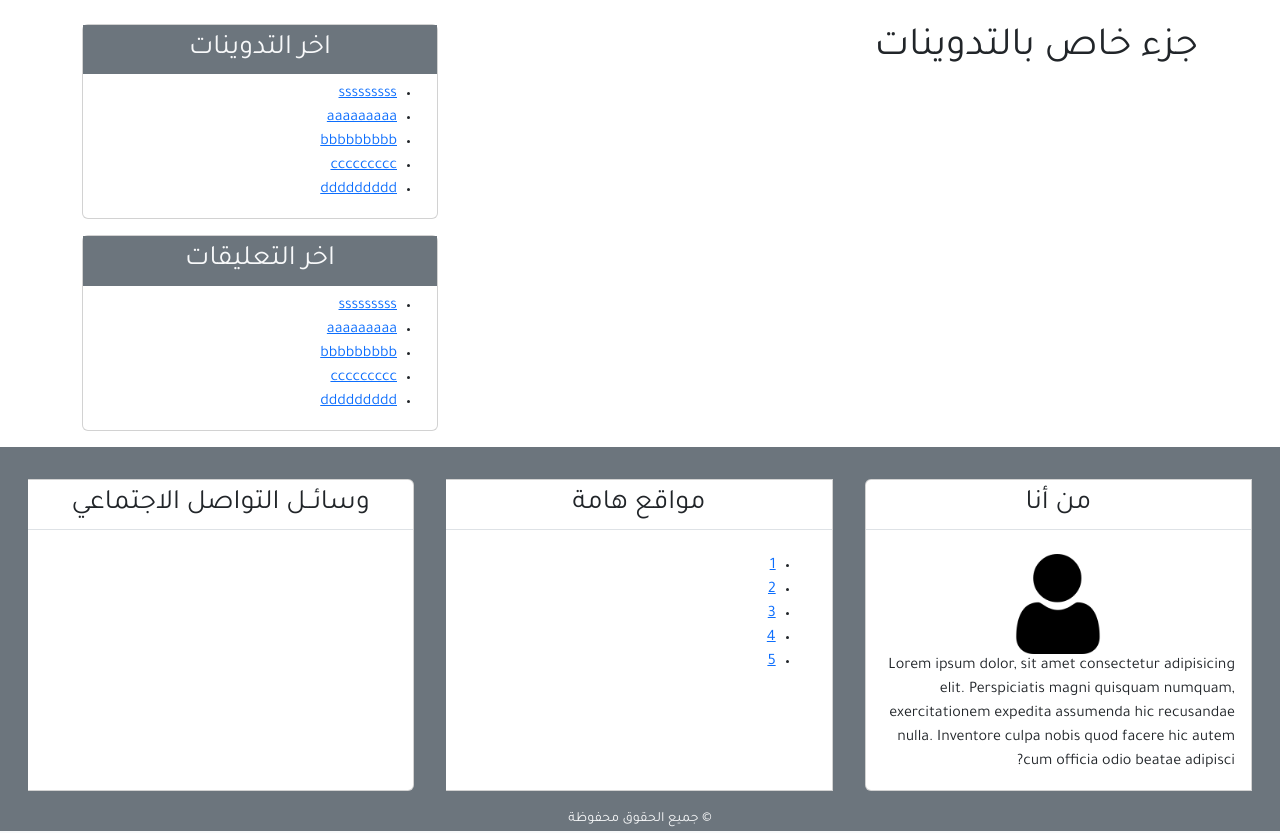
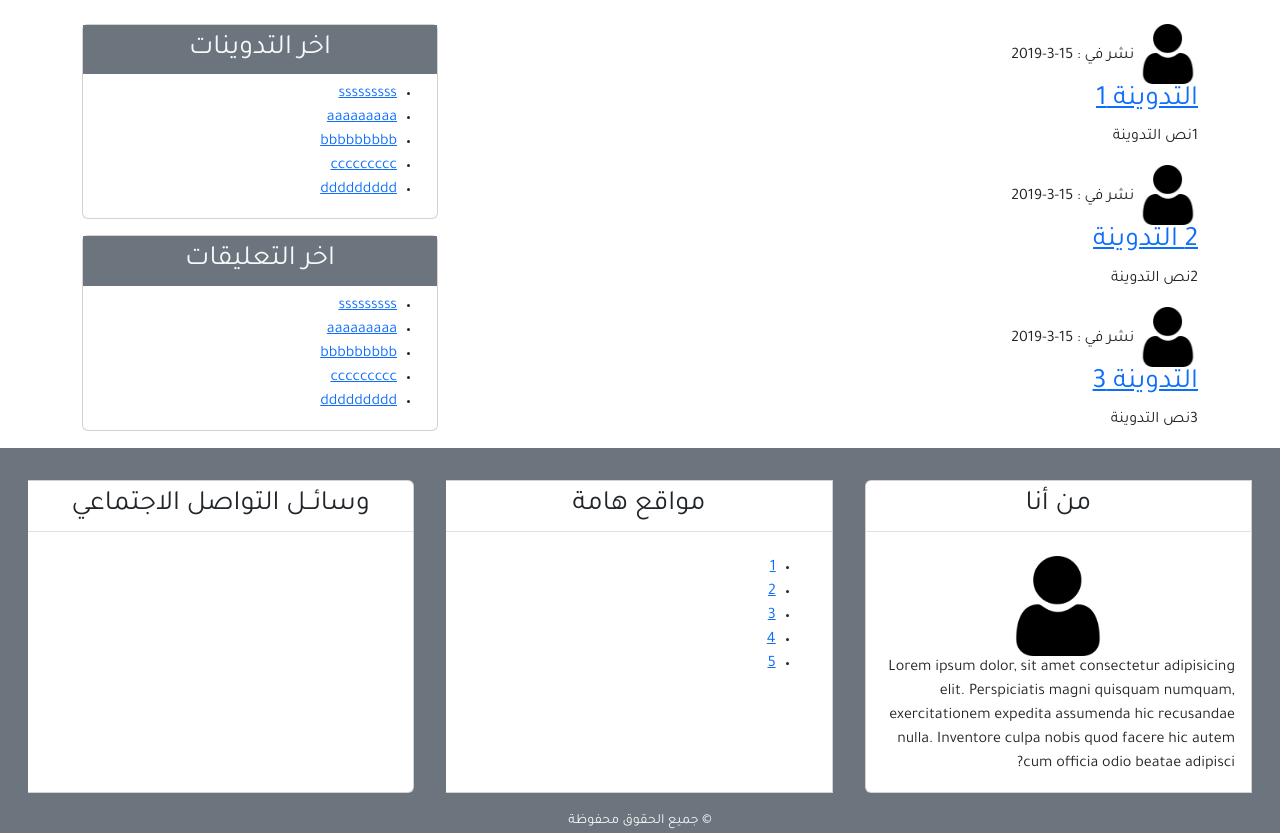
Before and after one commit to fatmasaif/blog-django-ar-, a Django app: page / in a window 1280 px wide. Shown: the part 58-891 px from the top of the page. Run offline with Django 4.2, Linux system fonts and the light colour scheme; some libraries are stand-ins or nearby versions.

Commit message:
List Posts manul exemple

```diff
--- a/src/blog/templates/blog/index.html
+++ b/src/blog/templates/blog/index.html
@@ -1,4 +1,13 @@
 {% extends 'blog/base.html' %}
+{% load static %}
+
 {% block content %}
- <h1>جزء خاص بالتدوينات</h1>
+ {% for post in posts %}
+  <div>
+    <img src="{% static 'images/user.png'%}" alt="صورة الناشر" class="img-fluid" width="60px">
+    <span>نشر في : {{post.post_date}}</span>
+    <h3><a href="#">{{ post.title }}</a></h3>
+    <p>{{ post.content}}</p>
+  </div>
+  {% endfor %}
 {% endblock content %}
--- a/src/blog/views.py
+++ b/src/blog/views.py
@@ -1,4 +1,30 @@
 from django.shortcuts import render
 
+posts =[
+    {
+        'title' :'التدوينة 1',
+        'content': '  1نص التدوينة',
+        'post_date': '15-3-2019',
+        'auther' : '1فاطمة',
+    },
+    {
+        'title' :'2 التدوينة',
+        'content': ' 2نص التدوينة',
+        'post_date': '15-3-2019',
+        'auther' : '2فاطمة',
+    },
+    {
+        'title' :'التدوينة 3',
+        'content': ' 3نص التدوينة',
+        'post_date': '15-3-2019',
+        'auther' : ' 3فاطمة',
+    },
+
+]
+
 def home(request):
-    return render(request, 'blog/index.html')
+    context = {
+        'title' : 'الصفحة الرئيسية',
+        'posts'  : posts,
+    }
+    return render(request, 'blog/index.html',context)
```
